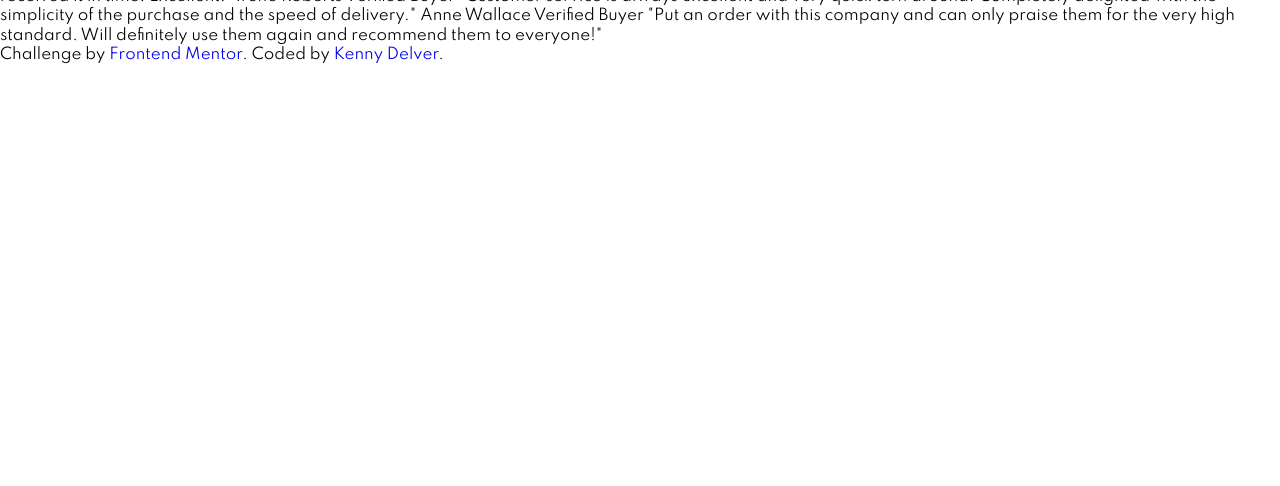
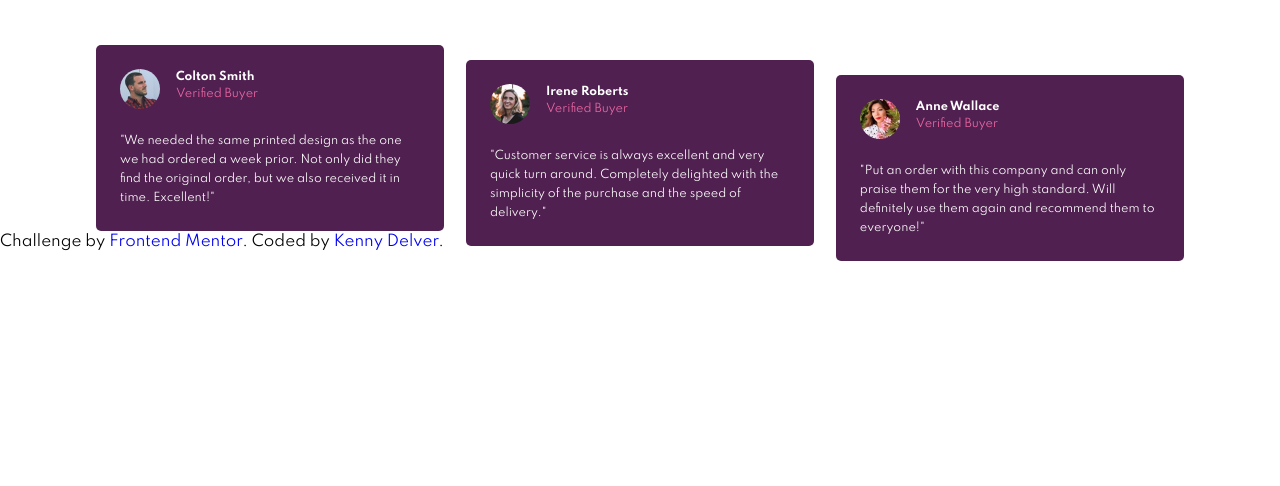
Before and after one commit to Kennycoder971/social_proof_section, a plain HTML site: page index.html in a window 1280 px wide. Shown: the part 314-800 px from the top of the page. Drawn offline with Linux system fonts and the light colour scheme.

Commit message:
Creation des cartes de reviews client

```diff
--- a/index.html
+++ b/index.html
@@ -66,24 +66,65 @@
           </div>
         </div>
 
+
+        <div class="customer-reviews">
+          <article class="review">
+            <div class="customer">
+              <div class="customer-photo-container">
+                <img src="/images/image-colton.jpg" alt="Colton Smith" class="customer-photo">
+              </div>
+              <div class="customer-infos">
+                <span class="customer-name">Colton Smith</span><br>
+                <span class="verified-buyer">Verified Buyer</span>
+              </div>
+            </div>
+
+            <p class="customer-review">
+              "We needed the same printed design as the one we had ordered a week prior.
+              Not only did they find the original order, but we also received it in time.
+              Excellent!"
+            </p>
+          </article>
+
+          <article class="review">
+            <div class="customer">
+              <div class="customer-photo-container">
+                <img src="/images/image-irene.jpg" alt="Irene Roberts " class="customer-photo">
+              </div>
+              <div class="customer-infos">
+                <span class="customer-name">Irene Roberts </span><br>
+                <span class="verified-buyer">Verified Buyer</span>
+              </div>
+            </div>
+
+            <p class="customer-review">
+              "Customer service is always excellent and very quick turn around. Completely
+               delighted with the simplicity of the purchase and the speed of delivery."
+            </p>
+          </article>
+
+          <article class="review">
+            <div class="customer">
+              <div class="customer-photo-container">
+                <img src="/images/image-anne.jpg" alt="Colton Smith" class="customer-photo">
+              </div>
+              <div class="customer-infos">
+                <span class="customer-name">Anne Wallace </span><br>
+                <span class="verified-buyer">Verified Buyer</span>
+              </div>
+            </div>
+
+            <p class="customer-review">
+              "Put an order with this company and can only praise them for the very high
+              standard. Will definitely use them again and recommend them to everyone!"
+            </p>
+          </article>
+        </div>
+
       </section>
     </div>
 
-    Colton Smith
-    Verified Buyer
-    "We needed the same printed design as the one we had ordered a week prior.
-    Not only did they find the original order, but we also received it in time.
-    Excellent!"
 
-    Irene Roberts
-    Verified Buyer
-    "Customer service is always excellent and very quick turn around. Completely
-    delighted with the simplicity of the purchase and the speed of delivery."
-
-    Anne Wallace
-    Verified Buyer
-    "Put an order with this company and can only praise them for the very high
-    standard. Will definitely use them again and recommend them to everyone!"
 
     <div class="attribution">
       Challenge by
--- a/scss/base/_reset.scss
+++ b/scss/base/_reset.scss
@@ -7,7 +7,7 @@
 }
 
 body {
-    line-height: 1.3;
+    line-height: 1.5;
 }
 
 a{
--- /dev/null
+++ b/scss/components/_review-card.scss
@@ -0,0 +1,80 @@
+.customer-reviews {
+
+
+    .review {
+        width: 32%;
+        background-color: $very-dark-magenta;
+        padding: 1.5rem;
+        border-radius: 5px;
+        color: $white;
+
+        &:nth-child(2){
+            transform: translateY(15px);
+        }
+
+        &:nth-child(3){
+            transform: translateY(30px);
+        }
+
+        &:not(:last-child) {
+            margin-right: 1rem;
+        }
+
+        .customer {
+            display: flex;
+
+
+
+            .customer-photo-container {
+                margin-right: 1rem;
+
+                .customer-photo {
+                    width: 40px;
+                    border-radius: 500px;
+                }
+            }
+
+            .customer-infos {
+
+
+                span {
+                    display: inline-block;
+                }
+                .customer-name {
+                    font-weight: bold;
+                }
+
+                .verified-buyer {
+                    color: $soft-pink;
+                }
+            }
+        }
+
+
+        .customer-review {
+            margin-top: 1rem;
+            line-height: 1.7;
+
+        }
+
+    }
+
+}
+
+@media screen and (max-width: 800px) {
+
+    .customer-reviews {
+        display: block;
+
+        .review {
+            width: 100%;
+
+
+            &:not(:last-child) {
+                margin-right: 0rem;
+            }
+        }
+
+    }
+
+}
--- a/scss/main.scss
+++ b/scss/main.scss
@@ -2,6 +2,7 @@
 @import "utils/container";
 
 @import "components/stars-element";
+@import "components/review-card";
 
 @import "page/review-section";
 
--- a/scss/page/_review-section.scss
+++ b/scss/page/_review-section.scss
@@ -23,4 +23,22 @@
             transform: translateX(-3rem);
         }
     }
+
+
+    .customer-reviews {
+        display: flex;
+        justify-content: space-between;
+        margin-top: 3rem;
+        font-size: .7rem;
+
+    }
 }
+
+@media screen and (max-width: 800px) {
+    .review-section {
+        .customer-reviews {
+            display: block;
+
+        }
+    }
+}
```
Also changed, not shown: css/main.css.
